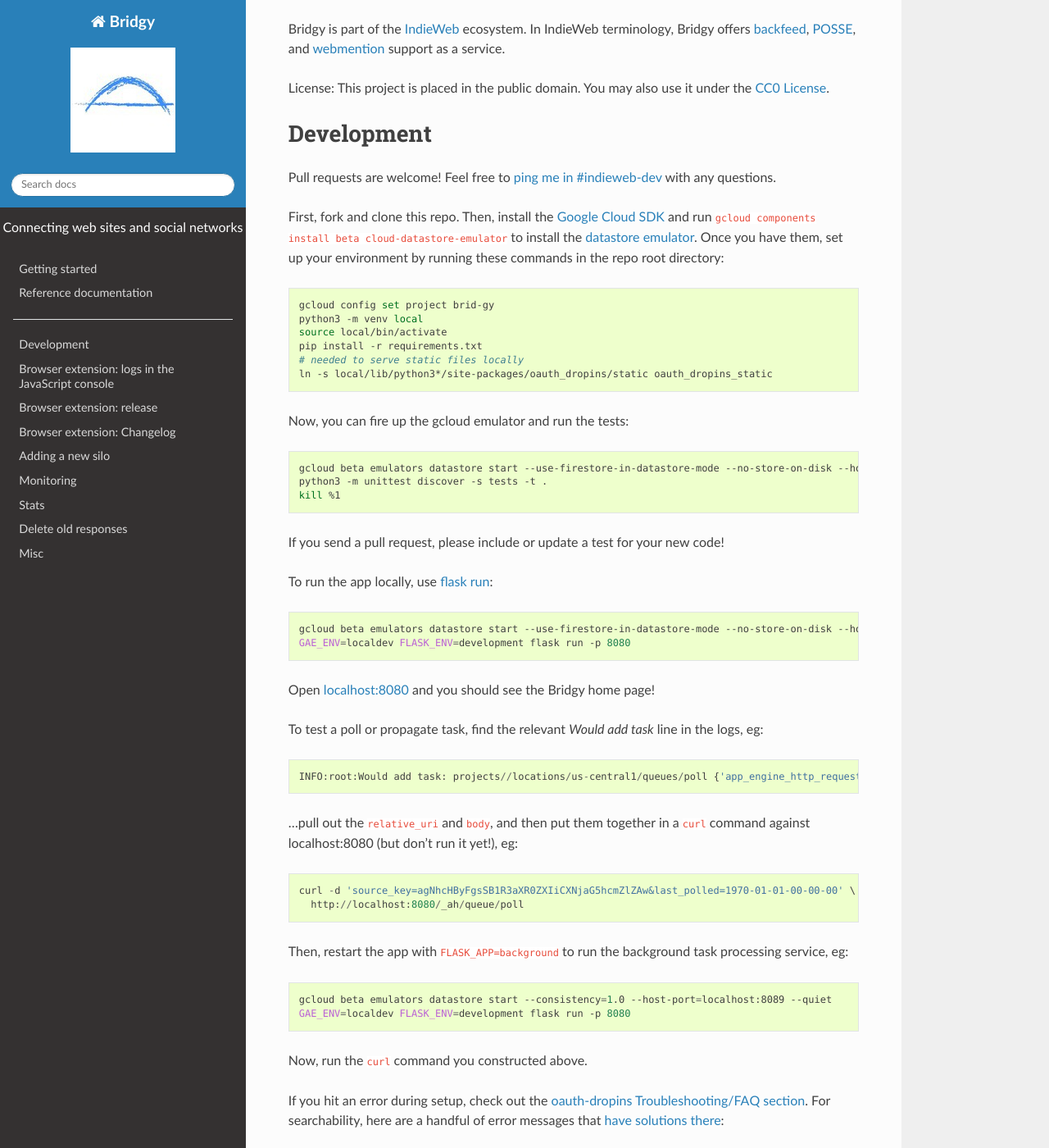
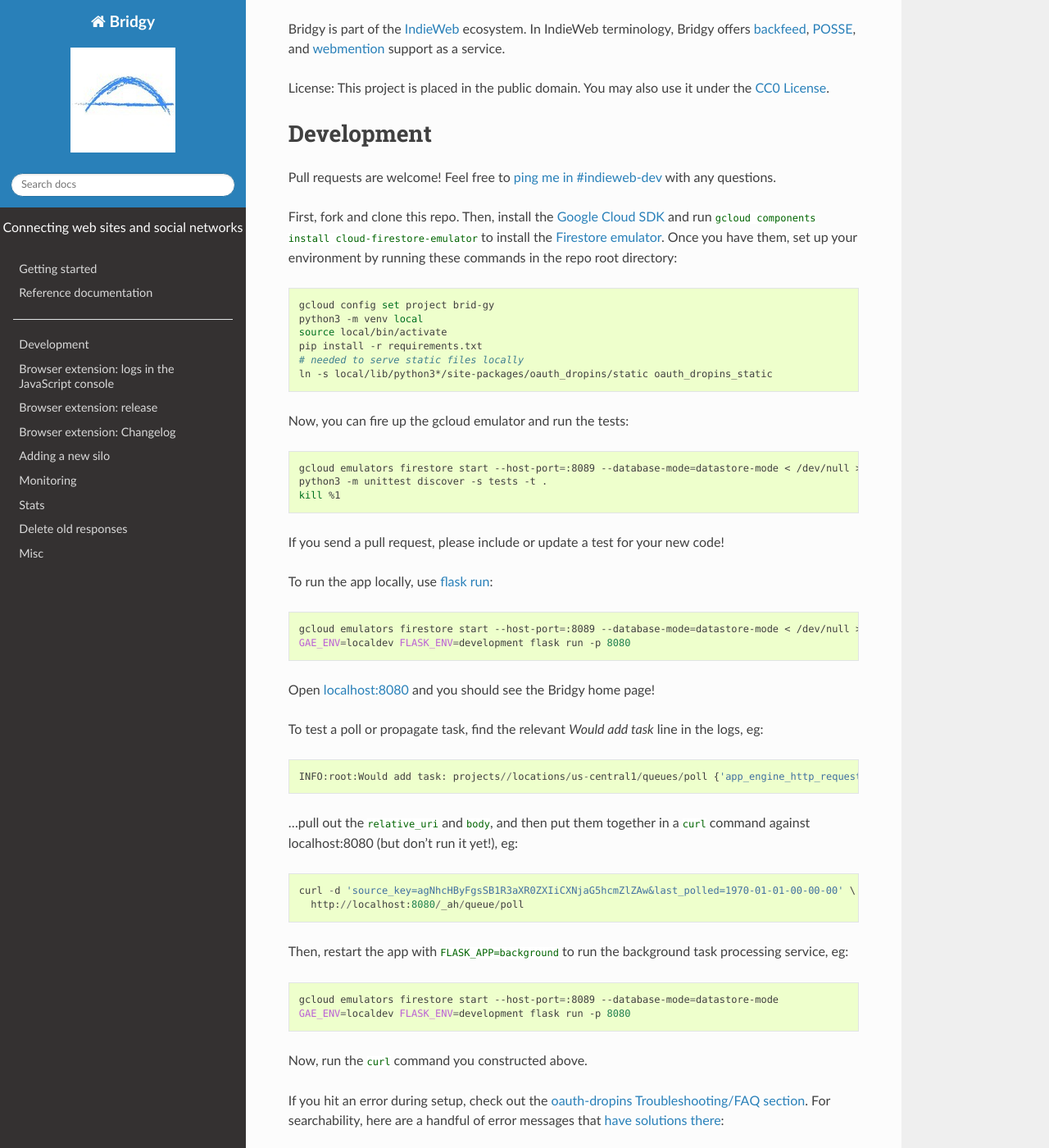
Before and after one commit to snarfed/bridgy, a Sphinx documentation site: the page built from docs/index.rst, in a window 1280 px wide and 1400 px high, scrolled down 232 px. Shown: the whole window at 82% size. Built offline with Sphinx 7.4.7 and the Read the Docs theme 3.1.0, drawn with Linux system fonts in a browser that asks for light colours; some of the changed text lies outside the part shown.

```diff
--- a/docs/_static/custom.css
+++ b/docs/_static/custom.css
@@ -5,6 +5,12 @@
 
 .wy-nav-side, .wy-side-nav-search > div.version {
   color:#fcfcfc;
+}
+
+.rst-content code.literal,
+.rst-content tt.literal {
+  /* overrides theme */
+  color: darkgreen;
 }
 
 .rst-content code, .rst-content tt, code {
--- a/docs/conf.py
+++ b/docs/conf.py
@@ -46,8 +46,13 @@ autodoc_member_order = 'bysource'
 autodoc_default_options = {
     'show-inheritance': True,
     'members': True,
-    'special-members': True,
+    'private-members': '_convert, _handle',
+    'no-undoc-members': True,
+    'no-special-members': True,
+    'no-imported-members': True,
+    'member-order': 'bysource',
 }
+autodoc_inherit_docstrings = False
 
 # Napoleon settings
 # http://www.sphinx-doc.org/en/stable/ext/napoleon.html
@@ -78,7 +83,7 @@ master_doc = 'index'
 
 # General information about the project.
 project = 'Bridgy'
-copyright = '2011-2023, Ryan Barrett'
+copyright = '2011-2025, Ryan Barrett'
 author = 'Ryan Barrett'
 
 # The version info for the project you're documenting, acts as replacement for
@@ -117,7 +122,8 @@ exclude_patterns = ['_build', '**/appengine_config.py', '**/tests', '**/test_*.p
 
 # If true, the current module name will be prepended to all description
 # unit titles (such as .. function::).
-#add_module_names = True
+add_module_names = False
+python_use_unqualified_type_names = True
 
 # If true, sectionauthor and moduleauthor directives will be shown in the
 # output. They are ignored by default.
@@ -337,6 +343,7 @@ intersphinx_mapping = {
   'flask': ('https://flask.palletsprojects.com/en/latest', None),
   'flask_caching': ('https://flask-caching.readthedocs.io/en/latest', None),
   'granary': ('https://granary.readthedocs.io/en/latest', None),
+  'lexrpc': ('https://lexrpc.readthedocs.io/en/stable', None),
   'ndb': ('https://googleapis.dev/python/python-ndb/latest/', None),
   'oauth_dropins': ('https://oauth-dropins.readthedocs.io/en/latest', None),
   'python': ('https://docs.python.org/3/', None),
--- a/docs/index.rst
+++ b/docs/index.rst
@@ -27,11 +27,11 @@ Pull requests are welcome! Feel free to `ping me in
 
 First, fork and clone this repo. Then, install the `Google Cloud
 SDK <https://cloud.google.com/sdk/>`__ and run
-``gcloud components install beta cloud-datastore-emulator`` to install
-the `datastore
-emulator <https://cloud.google.com/datastore/docs/tools/datastore-emulator>`__.
-Once you have them, set up your environment by running these commands in
-the repo root directory:
+``gcloud components install cloud-firestore-emulator`` to install the
+`Firestore
+emulator <https://cloud.google.com/firestore/docs/emulator>`__. Once you
+have them, set up your environment by running these commands in the repo
+root directory:
 
 .. code:: sh
 
@@ -46,7 +46,7 @@ Now, you can fire up the gcloud emulator and run the tests:
 
 .. code:: sh
 
-   gcloud beta emulators datastore start --use-firestore-in-datastore-mode --no-store-on-disk --host-port=localhost:8089 --quiet < /dev/null >& /dev/null &
+   gcloud emulators firestore start --host-port=:8089 --database-mode=datastore-mode < /dev/null >& /dev/null &
    python3 -m unittest discover -s tests -t .
    kill %1
 
@@ -58,7 +58,7 @@ To run the app locally, use
 
 .. code:: shell
 
-   gcloud beta emulators datastore start --use-firestore-in-datastore-mode --no-store-on-disk --host-port=localhost:8089 --quiet < /dev/null >& /dev/null &
+   gcloud emulators firestore start --host-port=:8089 --database-mode=datastore-mode < /dev/null >& /dev/null &
    GAE_ENV=localdev FLASK_ENV=development flask run -p 8080
 
 Open `localhost:8080 <http://localhost:8080/>`__ and you should see the
@@ -85,7 +85,7 @@ background task processing service, eg:
 
 .. code:: shell
 
-   gcloud beta emulators datastore start --consistency=1.0 --host-port=localhost:8089 --quiet
+   gcloud emulators firestore start --host-port=:8089 --database-mode=datastore-mode
    GAE_ENV=localdev FLASK_ENV=development flask run -p 8080
 
 Now, run the ``curl`` command you constructed above.
@@ -238,74 +238,74 @@ Browser extension: Changelog
 
 0.7.0, 2024-01-03
 
--  Remove Instgram. Their anti-bot defenses have led them to suspend a
-   couple people’s accounts for using this extension, so we’re disabling
-   it out of an abundance of caution. Sorry for the bad news.
+- Remove Instgram. Their anti-bot defenses have led them to suspend a
+  couple people’s accounts for using this extension, so we’re disabling
+  it out of an abundance of caution. Sorry for the bad news.
 
 0.6.1, 2022-09-18
 
--  Don’t open silo login pages if they’re not logged in. This ran at
-   extension startup time, which was mostly harmless in manifest v2
-   since the background page was persistent stayed loaded, but in
-   manifest v3 it’s a service worker or non-persistent background page,
-   which gets unloaded and then reloaded every 5m.
+- Don’t open silo login pages if they’re not logged in. This ran at
+  extension startup time, which was mostly harmless in manifest v2 since
+  the background page was persistent stayed loaded, but in manifest v3
+  it’s a service worker or non-persistent background page, which gets
+  unloaded and then reloaded every 5m.
 
 0.6.0, 2022-09-17
 
--  Migrate Chrome (`but not
-   Firefox <https://blog.mozilla.org/addons/2022/05/18/manifest-v3-in-firefox-recap-next-steps/>`__)
-   `from Manifest v2 to
-   v3 <https://developer.chrome.com/docs/extensions/mv3/intro/mv3-migration/#man-sw>`__.
+- Migrate Chrome (`but not
+  Firefox <https://blog.mozilla.org/addons/2022/05/18/manifest-v3-in-firefox-recap-next-steps/>`__)
+  `from Manifest v2 to
+  v3 <https://developer.chrome.com/docs/extensions/mv3/intro/mv3-migration/#man-sw>`__.
 
 0.5, 2022-07-21
 
--  Update Instagram scraping.
+- Update Instagram scraping.
 
 0.4, 2022-01-30
 
--  Fix Instagram comments. Add extra client side API fetch, forward to
-   new Bridgy endpoint.
--  Expand error messages in options UI.
+- Fix Instagram comments. Add extra client side API fetch, forward to
+  new Bridgy endpoint.
+- Expand error messages in options UI.
 
 0.3.5, 2021-03-04
 
--  Dynamically adjust polling frequency per silo based on how often
-   we’re seeing new comments and reactions, how recent the last
-   successful webmention was, etc.
+- Dynamically adjust polling frequency per silo based on how often we’re
+  seeing new comments and reactions, how recent the last successful
+  webmention was, etc.
 
 0.3.4, 2021-02-22
 
--  Allow individually enabling or disabling Instagram and Facebook.
+- Allow individually enabling or disabling Instagram and Facebook.
 
 0.3.3, 2021-02-20
 
--  Only override requests from the browser extension, not all requests
-   to the silos’ domains.
+- Only override requests from the browser extension, not all requests to
+  the silos’ domains.
 
 0.3.2, 2021-02-18
 
--  Fix compatibility with Facebook Container Tabs.
+- Fix compatibility with Facebook Container Tabs.
 
 0.3.1, 2021-02-17
 
--  Add Facebook support!
+- Add Facebook support!
 
 0.2.1, 2021-01-09
 
--  Add more details to extensions option page: Instagram login, Bridgy
-   IndieAuth registration, etc.
--  Support Firefox’s Facebook Container Tabs addon.
+- Add more details to extensions option page: Instagram login, Bridgy
+  IndieAuth registration, etc.
+- Support Firefox’s Facebook Container Tabs addon.
 
 0.2, 2021-01-03
 
--  Add IndieAuth login on https://brid.gy/ and token handling.
--  Add extension settings page with status info and buttons to login
-   again and poll now.
--  Better error handling.
+- Add IndieAuth login on https://brid.gy/ and token handling.
+- Add extension settings page with status info and buttons to login
+  again and poll now.
+- Better error handling.
 
 0.1.5, 2020-12-25
 
--  Initial beta release!
+- Initial beta release!
 
 Adding a new silo
 -----------------
--- a/docs/requirements.txt
+++ b/docs/requirements.txt
@@ -1,2 +1,2 @@
-sphinx>=5.3.0
-sphinx-rtd-theme>=1.1.1
+sphinx>=8.1.3
+sphinx-rtd-theme>=3.0.2
--- a/util.py
+++ b/util.py
@@ -424,7 +424,7 @@ def prune_response(response):
 
 
 def replace_test_domains_with_localhost(url):
-  """Replace domains in ``LOCALHOST_TEST_DOMAINS` with localhost for testing.
+  """Replace domains in ``LOCALHOST_TEST_DOMAINS`` with localhost for testing.
 
   Args:
     url (str)
@@ -486,7 +486,7 @@ def maybe_add_or_delete_source(source_cls, auth_entity, state, **kwargs):
 
   This method _always_ ends by raising a :class:`Redirect` exception to return
   an HTTP redirect response! That means that any code after a call to this
-  function _will not run_!
+  function *will not run!*
 
   Args:
     source_cls (granary.source.Source subclass): eg
```
Also changed, not shown: other parts of docs/index.rst (+3 -3 lines), docs/source/modules.rst (+0 -25 lines).
